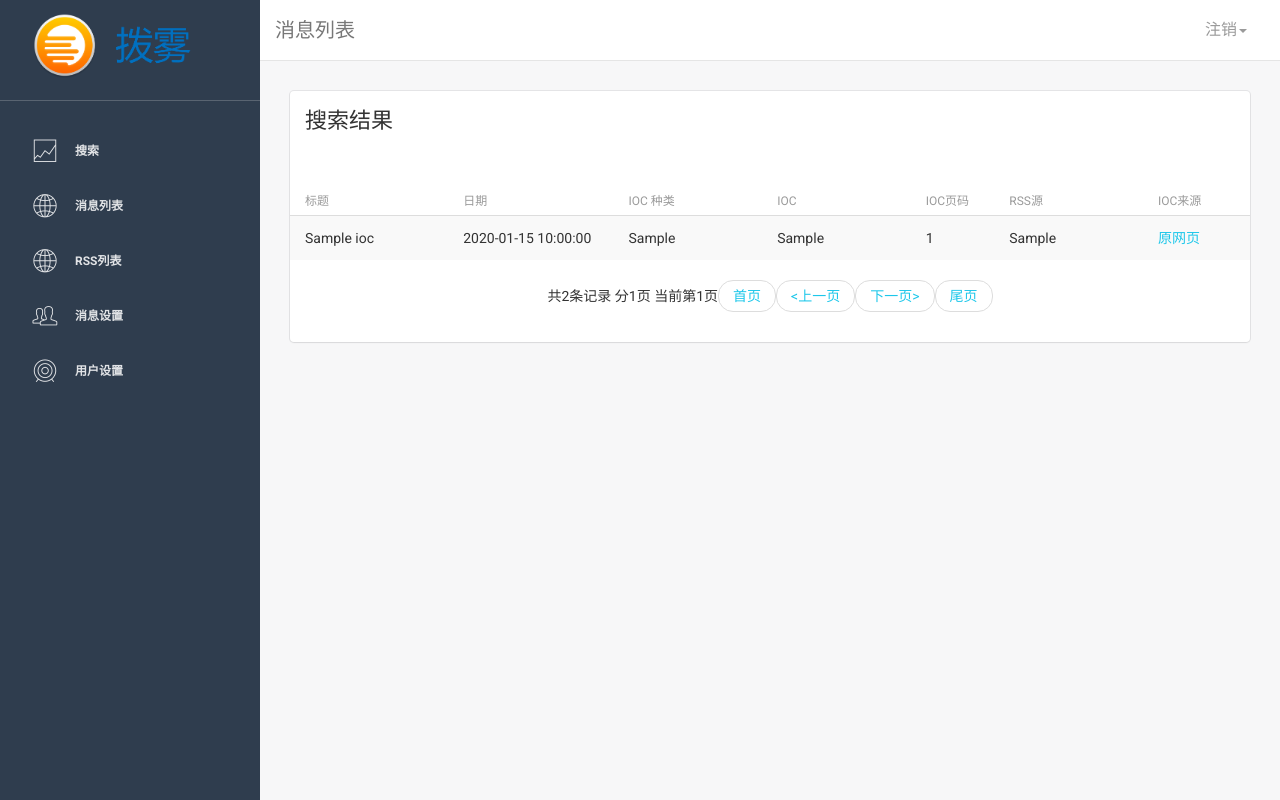
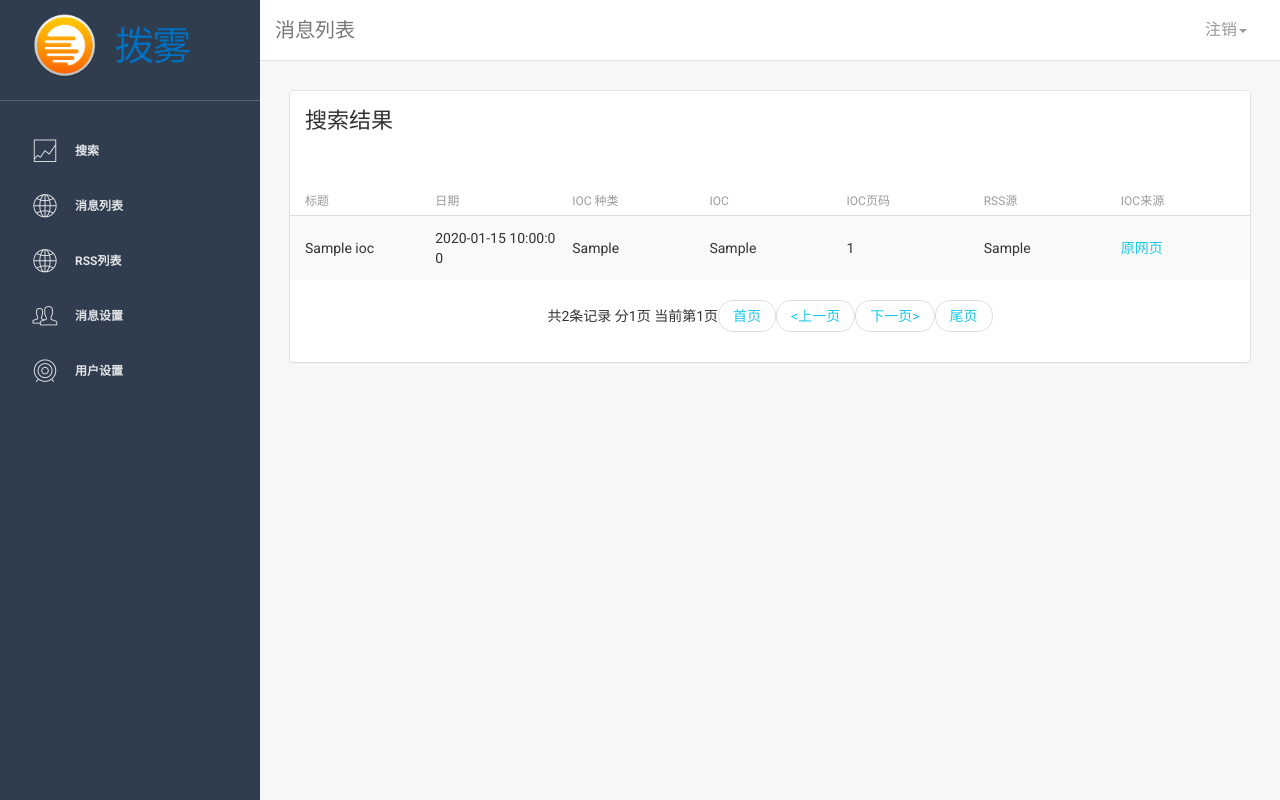
Before and after one commit to codingsu/apt_ioc_web, a Python web app: template templates/iocsearch.html in a window 1280 px wide. Run offline with Jinja, Linux system fonts and the light colour scheme; the template is opened without the code that fills it: most values are stand-ins (such as "Sample title", 1, 10 or a date in 2020); some libraries are stand-ins or nearby versions.

Commit message:
修复bug

```diff
--- a/templates/iocsearch.html
+++ b/templates/iocsearch.html
@@ -30,7 +30,7 @@
                 </div>
 
                 <div style="margin-top:60px" class="content table-responsive table-full-width">
-                  <table id="table_1" name="table_1" class="table table-hover table-striped">
+                  <table id="table_1" name="table_1" style="table-layout:fixed;" class="table table-hover table-striped">
                     <thead>
                       <th width="30px">标题</th>
                       <th width="30px">日期</th>
@@ -43,13 +43,13 @@
                     <tbody>
                         {% for ioc in iocs %}
                         <tr>
-                            <td style="max-width: 300px;overflow: hidden; text-overflow:ellipsis">{{ ioc.name }}</td>
-                            <td style="max-width: 300px;overflow: hidden; text-overflow:ellipsis">{{ ioc.date }}</td>
-                            <td style="max-width: 100px;overflow: hidden; text-overflow:ellipsis">{{ ioc.ioc_type }}</td>
-                            <td style="max-width: 300px;overflow: hidden; text-overflow:ellipsis">{{ ioc.ioc_match }}</td>
-                            <td style="max-width: 100px;overflow: hidden; text-overflow:ellipsis">{{ ioc.ioc_page }}</td>
-                            <td style="max-width: 200px;overflow: hidden; text-overflow:ellipsis">{{ ioc.ioc_rss }}</td>
-                            <td style="max-width: 100px;overflow: hidden; text-overflow:ellipsis"><a href="{{ ioc.ioc_oriurl }}" target="_blank">原网页</a></td>
+                            <td style="word-wrap:break-word;word-break:break-all;" >{{ ioc.name }}</td>
+                            <td style="word-wrap:break-word;word-break:break-all;">{{ ioc.date }}</td>
+                            <td style="word-wrap:break-word;word-break:break-all;">{{ ioc.ioc_type }}</td>
+                            <td style="word-wrap:break-word;word-break:break-all;">{{ ioc.ioc_match }}</td>
+                            <td style="word-wrap:break-word;word-break:break-all;">{{ ioc.ioc_page }}</td>
+                            <td style="word-wrap:break-word;word-break:break-all;">{{ ioc.ioc_rss }}</td>
+                            <td style="word-wrap:break-word;word-break:break-all;"><a href="{{ ioc.ioc_oriurl }}" target="_blank">原网页</a></td>
                         </tr>
                         {% endfor%}
                     </tbody>
```
